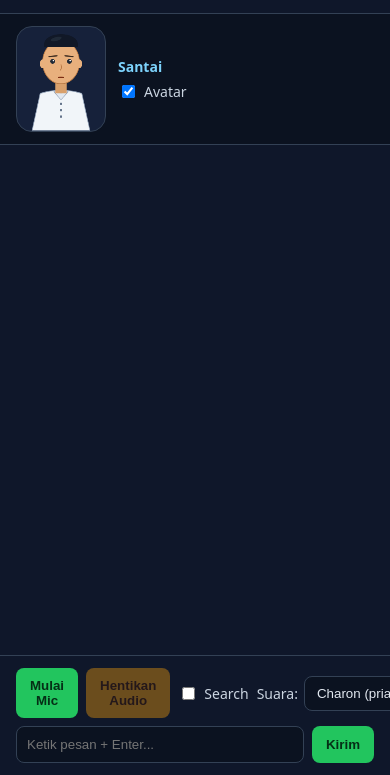
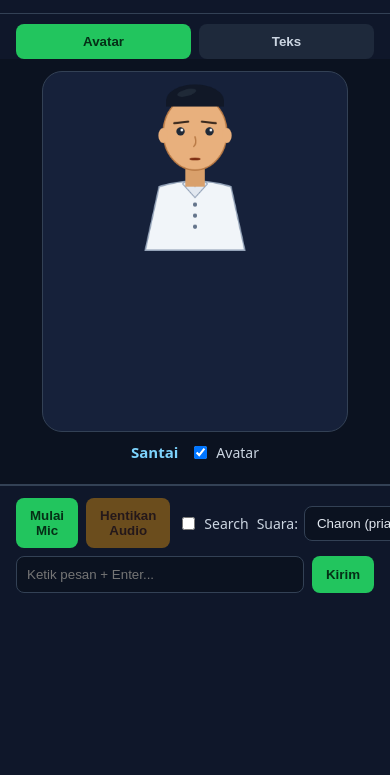
Before and after one commit to alirohmat/live-bot, a plain HTML site: page static/index.html in a window 390 px wide. Shown: the part 69-844 px from the top of the page. Drawn offline with Linux system fonts and the light colour scheme.

Commit message:
2 tab avatar vs teks, avatar besar responsive

```diff
--- a/static/app.js
+++ b/static/app.js
@@ -1,6 +1,9 @@
 /* Web live chat: mic 16kHz -> server, audio 24kHz <- server. */
 
 const log = document.getElementById("log");
+const avatarLog = document.getElementById("avatarLog");
+const tabAvatar = document.getElementById("tabAvatar");
+const tabText = document.getElementById("tabText");
 const statusEl = document.getElementById("status");
 const form = document.getElementById("form");
 const input = document.getElementById("input");
@@ -34,6 +37,16 @@ if (searchBox) {
     location.reload();
   });
 }
+
+let activeTab = localStorage.getItem("live_tab") || "avatar";
+function applyTab() {
+  document.body.dataset.tab = activeTab;
+  if (tabAvatar) tabAvatar.classList.toggle("active", activeTab === "avatar");
+  if (tabText) tabText.classList.toggle("active", activeTab === "text");
+  if (activeTab === "avatar" && typeof applyAvatarToggle === "function") applyAvatarToggle();
+}
+if (tabAvatar) tabAvatar.addEventListener("click", () => { activeTab = "avatar"; localStorage.setItem("live_tab", "avatar"); applyTab(); });
+if (tabText) tabText.addEventListener("click", () => { activeTab = "text"; localStorage.setItem("live_tab", "text"); applyTab(); });
 
 let ws = null;
 let reconnectTimer = null;
@@ -163,13 +176,23 @@ function addLine(who, text) {
   div.appendChild(document.createTextNode(text));
   log.appendChild(div);
   log.scrollTop = log.scrollHeight;
+  if (avatarLog) {
+    const c = div.cloneNode(true);
+    avatarLog.appendChild(c);
+    avatarLog.parentElement.scrollTop = avatarLog.parentElement.scrollHeight;
+  }
   return div;
 }
 
+let modelLineClone = null;
 function appendModel(text) {
-  if (!modelLine) modelLine = addLine("gemini", "");
+  if (!modelLine) { modelLine = addLine("gemini", ""); modelLineClone = avatarLog ? avatarLog.lastElementChild : null; }
   modelLine.childNodes[1].textContent += text;
   log.scrollTop = log.scrollHeight;
+  if (modelLineClone && modelLineClone.childNodes[1]) {
+    modelLineClone.childNodes[1].textContent += text;
+    avatarLog.parentElement.scrollTop = avatarLog.parentElement.scrollHeight;
+  }
 }
 
 function addSources(items) {
@@ -211,6 +234,7 @@ function connect() {
       setAvatarMode("speaking");
     } else if (pkt.type === "turn_complete") {
       modelLine = null;
+      modelLineClone = null;
       setAvatarMode("idle");
     } else if (pkt.type === "sources") {
       addSources(pkt.items || []);
@@ -232,6 +256,7 @@ function connect() {
   };
 }
 
+applyTab();
 connect();
 
 form.addEventListener("submit", (e) => {
--- a/static/index.html
+++ b/static/index.html
@@ -13,12 +13,18 @@
     <p id="status">Menghubungkan...</p>
   </header>
 
+  <nav id="tabs">
+    <button id="tabAvatar" class="tab">Avatar</button>
+    <button id="tabText" class="tab">Teks</button>
+  </nav>
+
   <section id="avatarPanel">
-    <canvas id="avatar" width="220" height="260" aria-label="Avatar santri"></canvas>
+    <canvas id="avatar" width="440" height="520" aria-label="Avatar santri"></canvas>
     <div class="avatar-meta">
       <span id="avatarState">Santai</span>
       <label class="search"><input type="checkbox" id="avatarToggle" checked /> Avatar</label>
     </div>
+    <div id="avatarLog" aria-live="polite"></div>
   </section>
 
   <main id="log" aria-live="polite"></main>
--- a/static/style.css
+++ b/static/style.css
@@ -19,9 +19,15 @@ button:disabled { opacity: 0.4; cursor: default; }
 .msg.sources a { color: #7dd3fc; }
 .search select { background: #0b1220; color: #e2e8f0; border: 1px solid #334155; border-radius: 8px; padding: 8px; }
 
-#avatarPanel { display: flex; align-items: center; gap: 12px; padding: 12px 16px; border-bottom: 1px solid #334155; background: #0b1220; }
+#tabs { display: flex; gap: 8px; padding: 10px 16px 0; }
+.tab { flex: 1; background: #1e293b; color: #cbd5e1; }
+.tab.active { background: #22c55e; color: #052e16; }
+body[data-tab="avatar"] #log { display: none; }
+body[data-tab="text"] #avatarPanel { display: none; }
+#avatarPanel { display: flex; flex-direction: column; align-items: center; gap: 10px; padding: 12px 16px; border-bottom: 1px solid #334155; background: #0b1220; overflow-y: auto; }
 #avatarPanel.hidden { display: none; }
-#avatar { width: 110px; height: 130px; border-radius: 16px; background: #16213a; border: 1px solid #334155; flex-shrink: 0; }
-.avatar-meta { display: flex; flex-direction: column; gap: 6px; }
-#avatarState { font-size: 14px; color: #7dd3fc; font-weight: 600; }
-@media (max-width: 480px) { #avatar { width: 88px; height: 104px; } }
+#avatar { width: min(78vw, 320px); height: auto; aspect-ratio: 440 / 520; border-radius: 20px; background: #16213a; border: 1px solid #334155; }
+.avatar-meta { display: flex; align-items: center; gap: 12px; }
+#avatarState { font-size: 15px; color: #7dd3fc; font-weight: 600; }
+#avatarLog { width: 100%; display: flex; flex-direction: column; gap: 8px; }
+#avatarLog .msg { max-width: 95%; }
```
